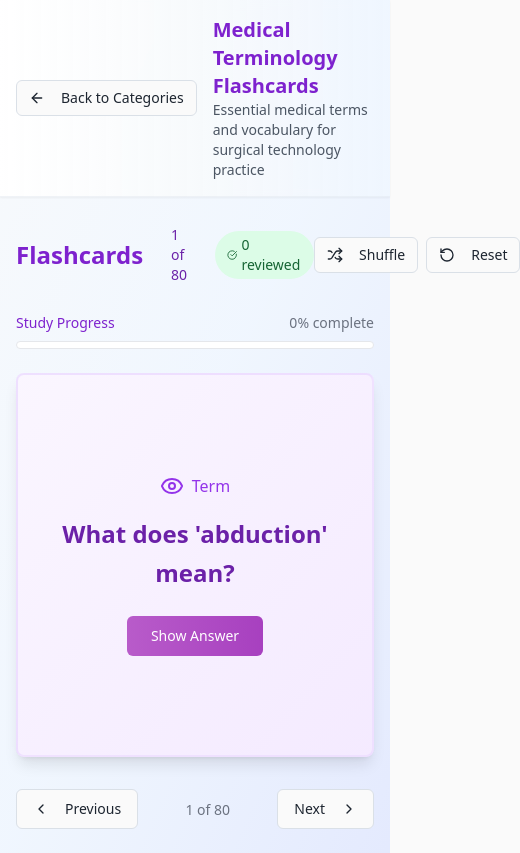
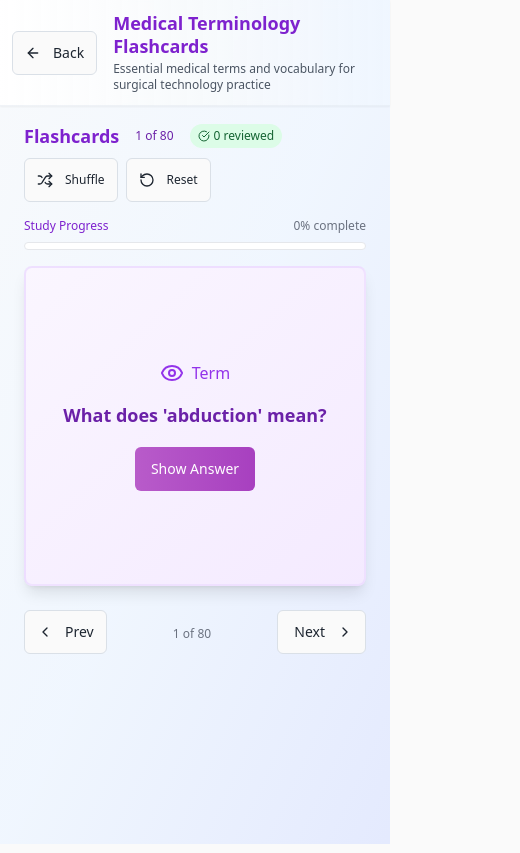
Before and after one commit to davidsn5/scrub-tech-success-app, a React (Vite) app: page /flashcards in a window 390 px wide. Both pictures are taken after a click on the element 195 px from the left and 337 px from the top of the page. Shown: the whole page, 520 px wide, since content can reach past the window. Built offline with nearby package versions, Linux system fonts and the light colour scheme; what @capacitor/core would draw is missing.

Commit message:
Format flashcard pages for mobile
Format flashcard category pages for proper display on iPhone devices.

```diff
--- a/src/components/Flashcards.tsx
+++ b/src/components/Flashcards.tsx
@@ -82,29 +82,31 @@ const Flashcards = ({ category, onAnswerCorrect, onQuestionAttempt, categoryColo
   };
 
   return (
-    <div className="max-w-4xl mx-auto">
-      <div className="flex items-center justify-between mb-6">
-        <div className="flex items-center space-x-4">
-          <h2 className={`text-2xl font-bold ${categoryColors?.color?.includes('blue') ? 'text-blue-700' : categoryColors?.color?.includes('purple') ? 'text-purple-700' : categoryColors?.color?.includes('orange') ? 'text-orange-700' : categoryColors?.color?.includes('teal') ? 'text-teal-700' : categoryColors?.color?.includes('green') ? 'text-green-700' : categoryColors?.color?.includes('indigo') ? 'text-indigo-700' : 'text-gray-800'}`}>Flashcards</h2>
-          <div className={`${categoryColors?.bgColor || 'bg-blue-100'} ${categoryColors?.color?.includes('blue') ? 'text-blue-800' : categoryColors?.color?.includes('purple') ? 'text-purple-800' : categoryColors?.color?.includes('orange') ? 'text-orange-800' : categoryColors?.color?.includes('teal') ? 'text-teal-800' : categoryColors?.color?.includes('green') ? 'text-green-800' : categoryColors?.color?.includes('indigo') ? 'text-indigo-800' : 'text-blue-800'} px-3 py-1 rounded-full text-sm font-medium`}>
+    <div className="max-w-4xl mx-auto px-3 sm:px-4">
+      <div className="flex items-center justify-between mb-4 sm:mb-6 flex-wrap gap-2">
+        <div className="flex items-center flex-wrap gap-2 sm:gap-4 min-w-0">
+          <h2 className={`text-lg sm:text-2xl font-bold ${categoryColors?.color?.includes('blue') ? 'text-blue-700' : categoryColors?.color?.includes('purple') ? 'text-purple-700' : categoryColors?.color?.includes('orange') ? 'text-orange-700' : categoryColors?.color?.includes('teal') ? 'text-teal-700' : categoryColors?.color?.includes('green') ? 'text-green-700' : categoryColors?.color?.includes('indigo') ? 'text-indigo-700' : 'text-gray-800'} shrink-0`}>Flashcards</h2>
+          <div className="flex flex-wrap items-center gap-2">
+            <div className={`${categoryColors?.bgColor || 'bg-blue-100'} ${categoryColors?.color?.includes('blue') ? 'text-blue-800' : categoryColors?.color?.includes('purple') ? 'text-purple-800' : categoryColors?.color?.includes('orange') ? 'text-orange-800' : categoryColors?.color?.includes('teal') ? 'text-teal-800' : categoryColors?.color?.includes('green') ? 'text-green-800' : categoryColors?.color?.includes('indigo') ? 'text-indigo-800' : 'text-blue-800'} px-2 sm:px-3 py-1 rounded-full text-xs sm:text-sm font-medium`}>
               {currentIndex + 1} of {currentFlashcards.length}
             </div>
-          <div className="bg-green-100 text-green-800 px-3 py-1 rounded-full text-sm font-medium flex items-center space-x-1">
+            <div className="bg-green-100 text-green-800 px-2 sm:px-3 py-1 rounded-full text-xs sm:text-sm font-medium flex items-center space-x-1">
               <CheckCircle className="h-3 w-3" />
               <span>{reviewedCards.size} reviewed</span>
             </div>
             {shuffledCards.length > 0 && (
-            <div className="bg-purple-100 text-purple-800 px-3 py-1 rounded-full text-sm font-medium">
+              <div className="bg-purple-100 text-purple-800 px-2 sm:px-3 py-1 rounded-full text-xs sm:text-sm font-medium">
                 Shuffled
               </div>
             )}
           </div>
-        <div className="flex items-center space-x-2">
-          <Button onClick={handleShuffle} variant="outline" size="sm" className="flex items-center space-x-2">
+        </div>
+        <div className="flex items-center gap-2 flex-wrap">
+          <Button onClick={handleShuffle} variant="outline" size="sm" className="flex items-center space-x-1 sm:space-x-2 min-h-[44px] text-xs sm:text-sm">
             <Shuffle className="h-4 w-4" />
             <span>Shuffle</span>
           </Button>
-          <Button onClick={handleReset} variant="outline" size="sm" className="flex items-center space-x-2">
+          <Button onClick={handleReset} variant="outline" size="sm" className="flex items-center space-x-1 sm:space-x-2 min-h-[44px] text-xs sm:text-sm">
             <RotateCcw className="h-4 w-4" />
             <span>Reset</span>
           </Button>
@@ -112,10 +114,10 @@ const Flashcards = ({ category, onAnswerCorrect, onQuestionAttempt, categoryColo
       </div>
 
       {/* Progress Bar */}
-      <div className="mb-6">
+      <div className="mb-4 sm:mb-6">
         <div className="flex items-center justify-between mb-2">
-          <span className={`text-sm font-medium ${categoryColors?.color?.includes('blue') ? 'text-blue-700' : categoryColors?.color?.includes('purple') ? 'text-purple-700' : categoryColors?.color?.includes('orange') ? 'text-orange-700' : categoryColors?.color?.includes('teal') ? 'text-teal-700' : categoryColors?.color?.includes('green') ? 'text-green-700' : categoryColors?.color?.includes('indigo') ? 'text-indigo-700' : 'text-gray-700'}`}>Study Progress</span>
-          <span className="text-sm text-gray-500">
+          <span className={`text-xs sm:text-sm font-medium ${categoryColors?.color?.includes('blue') ? 'text-blue-700' : categoryColors?.color?.includes('purple') ? 'text-purple-700' : categoryColors?.color?.includes('orange') ? 'text-orange-700' : categoryColors?.color?.includes('teal') ? 'text-teal-700' : categoryColors?.color?.includes('green') ? 'text-green-700' : categoryColors?.color?.includes('indigo') ? 'text-indigo-700' : 'text-gray-700'}`}>Study Progress</span>
+          <span className="text-xs sm:text-sm text-gray-500">
             {Math.round((reviewedCards.size / currentFlashcards.length) * 100)}% complete
           </span>
         </div>
@@ -135,38 +137,38 @@ const Flashcards = ({ category, onAnswerCorrect, onQuestionAttempt, categoryColo
         />
       </div>
 
-      <div className="mb-8">
-        <Card className={`w-full h-96 bg-gradient-to-br ${categoryColors?.bgColor || 'from-white via-blue-50/50 to-indigo-100/30'} backdrop-blur-sm ${categoryColors?.borderColor || 'border-blue-200'} border-2 shadow-lg`}>
-          <CardContent className="h-full flex flex-col justify-center items-center p-8">
+      <div className="mb-6 sm:mb-8">
+        <Card className={`w-full h-80 sm:h-96 bg-gradient-to-br ${categoryColors?.bgColor || 'from-white via-blue-50/50 to-indigo-100/30'} backdrop-blur-sm ${categoryColors?.borderColor || 'border-blue-200'} border-2 shadow-lg`}>
+          <CardContent className="h-full flex flex-col justify-center items-center p-4 sm:p-6 lg:p-8">
             <div className="text-center w-full">
               <div className="flex items-center justify-center mb-4">
                 <Eye className={`h-6 w-6 ${categoryColors?.color?.includes('blue') ? 'text-blue-600' : categoryColors?.color?.includes('purple') ? 'text-purple-600' : categoryColors?.color?.includes('orange') ? 'text-orange-600' : categoryColors?.color?.includes('teal') ? 'text-teal-600' : categoryColors?.color?.includes('green') ? 'text-green-600' : categoryColors?.color?.includes('indigo') ? 'text-indigo-600' : 'text-blue-600'} mr-2`} />
                 <span className={`${categoryColors?.color?.includes('blue') ? 'text-blue-600' : categoryColors?.color?.includes('purple') ? 'text-purple-600' : categoryColors?.color?.includes('orange') ? 'text-orange-600' : categoryColors?.color?.includes('teal') ? 'text-teal-600' : categoryColors?.color?.includes('green') ? 'text-green-600' : categoryColors?.color?.includes('indigo') ? 'text-indigo-600' : 'text-blue-600'} font-medium`}>Term</span>
               </div>
-              <h3 className={`text-2xl font-bold ${categoryColors?.color?.includes('blue') ? 'text-blue-800' : categoryColors?.color?.includes('purple') ? 'text-purple-800' : categoryColors?.color?.includes('orange') ? 'text-orange-800' : categoryColors?.color?.includes('teal') ? 'text-teal-800' : categoryColors?.color?.includes('green') ? 'text-green-800' : categoryColors?.color?.includes('indigo') ? 'text-indigo-800' : 'text-gray-800'} mb-6 leading-relaxed`}>
+              <h3 className={`text-lg sm:text-xl lg:text-2xl font-bold ${categoryColors?.color?.includes('blue') ? 'text-blue-800' : categoryColors?.color?.includes('purple') ? 'text-purple-800' : categoryColors?.color?.includes('orange') ? 'text-orange-800' : categoryColors?.color?.includes('teal') ? 'text-teal-800' : categoryColors?.color?.includes('green') ? 'text-green-800' : categoryColors?.color?.includes('indigo') ? 'text-indigo-800' : 'text-gray-800'} mb-4 sm:mb-6 leading-relaxed text-center`}>
                 {currentCard.question}
               </h3>
 
               {!showAnswer ? (
                 <Button
                   onClick={handleRevealAnswer}
-                  className={`bg-gradient-to-r ${categoryColors?.color || 'from-blue-500/80 to-blue-600/80'} hover:opacity-90 text-white px-6 py-3`}
+                  className={`bg-gradient-to-r ${categoryColors?.color || 'from-blue-500/80 to-blue-600/80'} hover:opacity-90 text-white px-4 sm:px-6 py-3 min-h-[44px] text-sm sm:text-base`}
                 >
                   Show Answer
                 </Button>
               ) : (
-                <div className="space-y-4">
-                  <div className="bg-green-50 border-2 border-green-200 rounded-lg p-6">
+                <div className="space-y-3 sm:space-y-4 w-full">
+                  <div className="bg-green-50 border-2 border-green-200 rounded-lg p-3 sm:p-4 lg:p-6">
                     <div className="flex items-center justify-center mb-3">
                       <EyeOff className="h-5 w-5 text-green-600 mr-2" />
                       <span className="text-green-600 font-medium">Answer</span>
                     </div>
-                    <h4 className={`text-xl font-semibold ${categoryColors?.color?.includes('blue') ? 'text-blue-800' : categoryColors?.color?.includes('purple') ? 'text-purple-800' : categoryColors?.color?.includes('orange') ? 'text-orange-800' : categoryColors?.color?.includes('teal') ? 'text-teal-800' : categoryColors?.color?.includes('green') ? 'text-green-800' : categoryColors?.color?.includes('indigo') ? 'text-indigo-800' : 'text-gray-800'} mb-3`}>
+                    <h4 className={`text-lg sm:text-xl font-semibold ${categoryColors?.color?.includes('blue') ? 'text-blue-800' : categoryColors?.color?.includes('purple') ? 'text-purple-800' : categoryColors?.color?.includes('orange') ? 'text-orange-800' : categoryColors?.color?.includes('teal') ? 'text-teal-800' : categoryColors?.color?.includes('green') ? 'text-green-800' : categoryColors?.color?.includes('indigo') ? 'text-indigo-800' : 'text-gray-800'} mb-2 sm:mb-3 text-center`}>
                       {currentCard.answer}
                     </h4>
                     {currentCard.explanation && (
-                      <div className="bg-white bg-opacity-70 rounded-lg p-4 mt-4">
-                        <p className="text-sm text-gray-700 leading-relaxed">
+                      <div className="bg-white bg-opacity-70 rounded-lg p-3 sm:p-4 mt-3 sm:mt-4">
+                        <p className="text-xs sm:text-sm text-gray-700 leading-relaxed">
                           <strong>Explanation:</strong> {currentCard.explanation}
                         </p>
                       </div>
@@ -175,7 +177,7 @@ const Flashcards = ({ category, onAnswerCorrect, onQuestionAttempt, categoryColo
                   <Button
                     onClick={handleRevealAnswer}
                     variant="outline"
-                    className="px-6 py-2"
+                    className="px-4 sm:px-6 py-2 min-h-[44px] text-sm sm:text-base"
                   >
                     Hide Answer
                   </Button>
@@ -186,19 +188,20 @@ const Flashcards = ({ category, onAnswerCorrect, onQuestionAttempt, categoryColo
         </Card>
       </div>
 
-      <div className="flex items-center justify-between">
+      <div className="flex items-center justify-between gap-3">
         <Button
           onClick={handlePrevious}
           variant="outline"
-          className="flex items-center space-x-2"
+          className="flex items-center space-x-1 sm:space-x-2 min-h-[44px] px-3 sm:px-4 text-sm sm:text-base"
           disabled={currentFlashcards.length <= 1}
         >
           <ChevronLeft className="h-4 w-4" />
-          <span>Previous</span>
+          <span className="hidden xs:inline">Previous</span>
+          <span className="xs:hidden">Prev</span>
         </Button>
 
-        <div className="text-center">
-          <span className="text-sm text-gray-500">
+        <div className="text-center px-2">
+          <span className="text-xs sm:text-sm text-gray-500 whitespace-nowrap">
             {currentIndex + 1} of {currentFlashcards.length}
           </span>
         </div>
@@ -206,10 +209,11 @@ const Flashcards = ({ category, onAnswerCorrect, onQuestionAttempt, categoryColo
         <Button
           onClick={handleNext}
           variant="outline"
-          className="flex items-center space-x-2"
+          className="flex items-center space-x-1 sm:space-x-2 min-h-[44px] px-3 sm:px-4 text-sm sm:text-base"
           disabled={currentFlashcards.length <= 1}
         >
-          <span>Next</span>
+          <span className="hidden xs:inline">Next</span>
+          <span className="xs:hidden">Next</span>
           <ChevronRight className="h-4 w-4" />
         </Button>
       </div>
--- a/src/pages/Flashcards.tsx
+++ b/src/pages/Flashcards.tsx
@@ -70,29 +70,30 @@ const Flashcards = () => {
     return (
       <div className="min-h-screen bg-gradient-to-br from-slate-50/95 via-blue-50/90 to-indigo-100/85">
         {/* Header */}
-        <div className="bg-gradient-to-r from-white/95 via-slate-50/90 to-blue-50/85 shadow-sm border-b border-slate-200/50 backdrop-blur-sm">
-          <div className="max-w-6xl mx-auto px-4 sm:px-6 py-4 sm:py-6">
-            <div className="flex items-center space-x-4">
+        <div className="bg-gradient-to-r from-white/95 via-slate-50/90 to-blue-50/85 shadow-sm border-b border-slate-200/50 backdrop-blur-sm sticky top-0 z-50">
+          <div className="max-w-6xl mx-auto px-3 sm:px-6 py-3 sm:py-6">
+            <div className="flex items-center justify-between space-x-2">
               <Button
                 onClick={() => setSelectedCategory(null)}
                 variant="outline"
                 size="sm"
-                className="flex items-center space-x-2"
+                className="flex items-center space-x-1 shrink-0 min-h-[44px] px-3"
               >
                 <ArrowLeft className="h-4 w-4" />
-                <span>Back to Categories</span>
+                <span className="hidden xs:inline">Back to Categories</span>
+                <span className="xs:hidden">Back</span>
               </Button>
-              <div>
-                <h1 className={`text-xl sm:text-2xl font-bold ${category?.color?.includes('blue') ? 'text-blue-700' : category?.color?.includes('purple') ? 'text-purple-700' : category?.color?.includes('orange') ? 'text-orange-700' : category?.color?.includes('teal') ? 'text-teal-700' : category?.color?.includes('green') ? 'text-green-700' : category?.color?.includes('indigo') ? 'text-indigo-700' : 'text-gray-900'}`}>
+              <div className="min-w-0 flex-1 pl-2">
+                <h1 className={`text-lg sm:text-xl lg:text-2xl font-bold leading-tight ${category?.color?.includes('blue') ? 'text-blue-700' : category?.color?.includes('purple') ? 'text-purple-700' : category?.color?.includes('orange') ? 'text-orange-700' : category?.color?.includes('teal') ? 'text-teal-700' : category?.color?.includes('green') ? 'text-green-700' : category?.color?.includes('indigo') ? 'text-indigo-700' : 'text-gray-900'}`}>
                   {category?.title} Flashcards
                 </h1>
-                <p className="text-sm text-gray-600">{category?.description}</p>
+                <p className="text-xs sm:text-sm text-gray-600 mt-1 line-clamp-2">{category?.description}</p>
               </div>
             </div>
           </div>
         </div>
 
-        <div className="max-w-6xl mx-auto px-4 sm:px-6 py-6 sm:py-8">
+        <div className="max-w-6xl mx-auto px-3 sm:px-6 py-4 sm:py-8">
           <FlashcardsComponent
             category={selectedCategory}
             onAnswerCorrect={() => {}}
@@ -111,64 +112,66 @@ const Flashcards = () => {
   return (
     <div className="min-h-screen bg-gradient-to-br from-slate-50/95 via-blue-50/90 to-indigo-100/85">
       {/* Header */}
-      <div className="bg-gradient-to-r from-white/95 via-slate-50/90 to-blue-50/85 shadow-sm border-b border-slate-200/50 backdrop-blur-sm">
-        <div className="max-w-6xl mx-auto px-4 sm:px-6 py-4 sm:py-6">
+      <div className="bg-gradient-to-r from-white/95 via-slate-50/90 to-blue-50/85 shadow-sm border-b border-slate-200/50 backdrop-blur-sm sticky top-0 z-50">
+        <div className="max-w-6xl mx-auto px-3 sm:px-6 py-3 sm:py-6">
           <div className="flex items-center justify-between">
-            <div className="flex items-center space-x-3">
-              <div className="w-10 h-10 sm:w-12 sm:h-12 rounded-xl shadow-lg overflow-hidden flex-shrink-0">
+            <div className="flex items-center space-x-2 sm:space-x-3 min-w-0 flex-1">
+              <div className="w-8 h-8 sm:w-10 sm:h-10 lg:w-12 lg:h-12 rounded-xl shadow-lg overflow-hidden flex-shrink-0">
                 <img
                   src="/lovable-uploads/a97d37e9-2975-4012-992a-008ee35274c1.png"
                   alt="Surgical Tech Review Logo"
                   className="w-full h-full object-cover"
                 />
               </div>
-              <div>
-                <h1 className="text-xl sm:text-2xl lg:text-3xl font-bold text-orange-600">
+              <div className="min-w-0 flex-1">
+                <h1 className="text-lg sm:text-xl lg:text-2xl xl:text-3xl font-bold text-orange-600 leading-tight">
                   Study Flashcards
                 </h1>
-                <p className="text-xs sm:text-sm text-gray-600">Review key terms and concepts</p>
+                <p className="text-xs sm:text-sm text-gray-600 hidden sm:block">Review key terms and concepts</p>
               </div>
             </div>
             <Link to="/">
-              <Button variant="outline" size="sm" className="flex items-center space-x-2">
+              <Button variant="outline" size="sm" className="flex items-center space-x-1 sm:space-x-2 min-h-[44px] shrink-0">
                 <ArrowLeft className="h-4 w-4" />
-                <span>Home</span>
+                <span className="hidden sm:inline">Home</span>
               </Button>
             </Link>
           </div>
         </div>
       </div>
 
-      <div className="max-w-6xl mx-auto px-4 sm:px-6 py-6 sm:py-8">
+      <div className="max-w-6xl mx-auto px-3 sm:px-6 py-4 sm:py-8">
         {/* Introduction */}
-        <div className="text-center mb-8">
-          <h2 className="text-2xl sm:text-3xl font-bold bg-gradient-to-r from-slate-700/90 to-blue-700/90 bg-clip-text text-transparent mb-4">
+        <div className="text-center mb-6 sm:mb-8 px-2">
+          <h2 className="text-xl sm:text-2xl lg:text-3xl font-bold bg-gradient-to-r from-slate-700/90 to-blue-700/90 bg-clip-text text-transparent mb-3 sm:mb-4">
             Choose a Flashcard Category
           </h2>
-          <p className="text-gray-600 max-w-2xl mx-auto">
+          <p className="text-gray-600 max-w-2xl mx-auto text-sm sm:text-base leading-relaxed">
             Study key terms and important facts from each category. Each flashcard includes detailed explanations to help reinforce your learning.
           </p>
         </div>
 
         {/* Categories Grid */}
-        <div className="grid grid-cols-1 sm:grid-cols-2 lg:grid-cols-3 gap-4 sm:gap-6">
+        <div className="grid grid-cols-1 sm:grid-cols-2 lg:grid-cols-3 gap-3 sm:gap-4 lg:gap-6">
           {categories.map((category) => {
             const Icon = category.icon;
             return (
               <Card
                 key={category.id}
-                className={`p-4 sm:p-6 bg-gradient-to-br ${category.bgColor} backdrop-blur-sm ${category.borderColor} border shadow-lg hover:shadow-xl transition-all duration-300 cursor-pointer`}
+                className={`p-4 sm:p-5 lg:p-6 bg-gradient-to-br ${category.bgColor} backdrop-blur-sm ${category.borderColor} border shadow-lg hover:shadow-xl transition-all duration-300 cursor-pointer active:scale-95 min-h-[180px] sm:min-h-[200px]`}
                 onClick={() => setSelectedCategory(category.id)}
               >
                 <div className="flex flex-col h-full">
-                  <div className="flex items-center space-x-2 sm:space-x-3 mb-3 sm:mb-4">
-                    <div className={`p-2 sm:p-3 rounded-lg bg-gradient-to-r ${category.color} flex-shrink-0`}>
-                      <Icon className="h-4 w-4 sm:h-6 sm:w-6 text-white" />
+                  <div className="flex items-start space-x-3 mb-3 sm:mb-4">
+                    <div className={`p-2.5 sm:p-3 rounded-lg bg-gradient-to-r ${category.color} flex-shrink-0 min-w-[44px] min-h-[44px] flex items-center justify-center`}>
+                      <Icon className="h-5 w-5 sm:h-6 sm:w-6 text-white" />
                     </div>
-                    <h3 className="text-sm sm:text-lg font-semibold text-gray-900 leading-tight">{category.title}</h3>
+                    <div className="min-w-0 flex-1">
+                      <h3 className="text-base sm:text-lg font-semibold text-gray-900 leading-tight line-clamp-2">{category.title}</h3>
+                    </div>
                   </div>
-                  <p className="text-gray-600 mb-3 sm:mb-4 flex-grow text-xs sm:text-sm leading-relaxed">{category.description}</p>
-                  <Button className={`w-full bg-gradient-to-r ${category.color} hover:opacity-90 transition-opacity text-white text-xs sm:text-sm py-2 sm:py-2.5`}>
+                  <p className="text-gray-600 mb-4 sm:mb-4 flex-grow text-sm leading-relaxed line-clamp-3">{category.description}</p>
+                  <Button className={`w-full bg-gradient-to-r ${category.color} hover:opacity-90 transition-opacity text-white text-sm sm:text-base py-3 sm:py-2.5 min-h-[44px] font-medium`}>
                     Study Flashcards
                   </Button>
                 </div>
```
Lines whose indentation alone changed are shown as unchanged.
